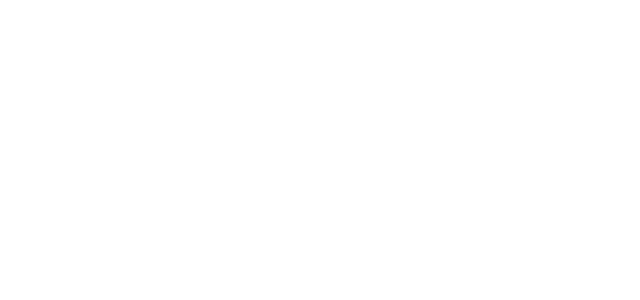
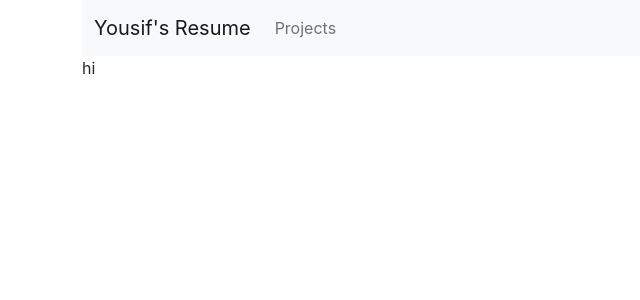
Before and after one commit to YousifAbozid/Resume, a Next.js app: page / in a window 1280 px wide. Shown: the top 300 px of the page, without its empty margins (0-640 px from the left). Built offline with nearby package versions, Linux system fonts and the light colour scheme.

Commit message:
add navbar

```diff
--- /dev/null
+++ b/components/Layout.js
@@ -0,0 +1,13 @@
+import React from "react"
+import NavBar from "./NavBar"
+
+const Layout = ({ children }) => {
+    return (
+        <div className="container">
+            <NavBar />
+            {children}
+        </div>
+    )
+}
+
+export default Layout
--- /dev/null
+++ b/components/NavBar.js
@@ -0,0 +1,52 @@
+import Link from "next/link"
+import { useRouter } from "next/router"
+
+const NavBar = () => {
+    const router = useRouter()
+
+    const isActive = (r) => {
+        if (r === router.pathname) {
+            return "active"
+        } else {
+            return ""
+        }
+    }
+
+    return (
+        <nav className="navbar navbar-expand-lg navbar-light bg-light">
+            <div className="container-fluid">
+                <Link href="/">
+                    <a className="navbar-brand">Yousif's Resume</a>
+                </Link>
+                <button
+                    className="navbar-toggler"
+                    type="button"
+                    data-bs-toggle="collapse"
+                    data-bs-target="#navbarNav"
+                    aria-controls="navbarNav"
+                    aria-expanded="false"
+                    aria-label="Toggle navigation"
+                >
+                    <span className="navbar-toggler-icon"></span>
+                </button>
+                <div className="collapse navbar-collapse" id="navbarNav">
+                    <ul className="navbar-nav">
+                        <li className="nav-item">
+                            <Link href="/projects">
+                                <a
+                                    className={
+                                        "nav-link " + isActive("/projects")
+                                    }
+                                >
+                                    Projects
+                                </a>
+                            </Link>
+                        </li>
+                    </ul>
+                </div>
+            </div>
+        </nav>
+    )
+}
+
+export default NavBar
--- a/pages/_app.js
+++ b/pages/_app.js
@@ -1,7 +1,12 @@
+import Layout from "../components/Layout"
 import "../styles/globals.css"
 
 function MyApp({ Component, pageProps }) {
-    return <Component {...pageProps} />
+    return (
+        <Layout>
+            <Component {...pageProps} />
+        </Layout>
+    )
 }
 
 export default MyApp
--- /dev/null
+++ b/pages/_document.js
@@ -0,0 +1,28 @@
+import Document, { Html, Head, Main, NextScript } from "next/document"
+
+class MyDocument extends Document {
+    render() {
+        return (
+            <Html lang="en">
+                <Head>
+                    <meta name="description" content="Yousif's Resume" />
+                    <link
+                        href="https://cdn.jsdelivr.net/npm/bootstrap@5.0.0-beta2/dist/css/bootstrap.min.css"
+                        rel="stylesheet"
+                    />
+                    <script src="https://cdn.jsdelivr.net/npm/bootstrap@5.0.0-beta2/dist/js/bootstrap.bundle.min.js"></script>
+                    <script
+                        src="https://kit.fontawesome.com/2ac16e2682.js"
+                        crossOrigin="anonymous"
+                    ></script>
+                </Head>
+                <body>
+                    <Main />
+                    <NextScript />
+                </body>
+            </Html>
+        )
+    }
+}
+
+export default MyDocument
--- a/pages/index.js
+++ b/pages/index.js
@@ -1,12 +1,14 @@
 import Head from "next/head"
 
-export default function Home() {
+const Home = () => {
     return (
         <div>
             <Head>
                 <title>Yousif's Resume</title>
-                <link rel="icon" href="/favicon.ico" />
             </Head>
+            hi
         </div>
     )
 }
+
+export default Home
```
Also changed, not shown: styles/globals.css (indentation only).
